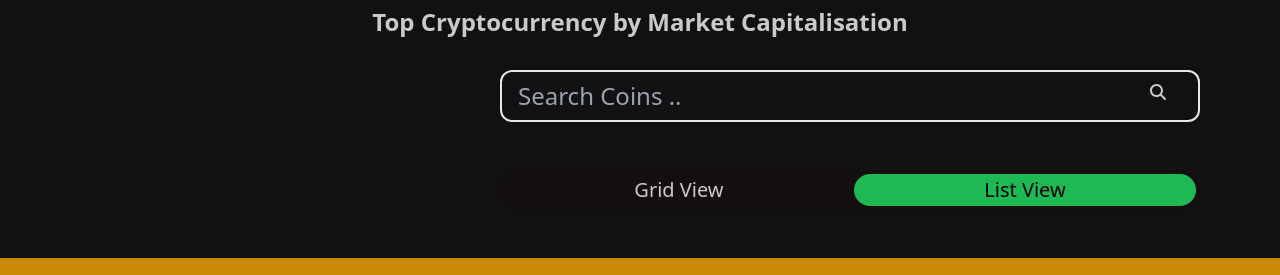
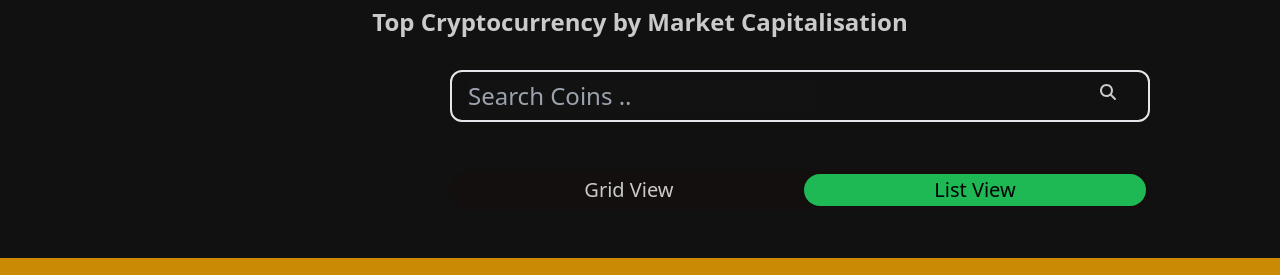
Before and after one commit to devmalya99/BitSafari, a React (Vite) app: page /home in a window 1280 px wide. Shown: the part 510-785 px from the top of the page. Built offline with nearby package versions, Linux system fonts and the light colour scheme; a web font is replaced by a local one.

Commit message:
before update v6

```diff
--- a/src/components/CoinsTable.jsx
+++ b/src/components/CoinsTable.jsx
@@ -3055,7 +3055,7 @@ const CoinsTable = () => {
         Top Cryptocurrency by Market Capitalisation
       </div>
 
-      <div className="flex justify-between border-2 rounded-xl w-full lg:w-[700px] py-2 mt-8 mb-8 lg:ml-[500px]">
+      <div className="flex justify-between border-2 rounded-xl w-full lg:w-[700px] py-2 mt-8 mb-8 lg:ml-[450px]">
 
         <input
         className="ml-4 text-2xl outline-none"
@@ -3068,7 +3068,7 @@ const CoinsTable = () => {
 
       </div>
 
-      <div className="py-4 mb-8 mt-6 w-full md:w-[700px] lg:ml-[500px] ">
+      <div className="py-4 mb-8 mt-6 w-full md:w-[700px] lg:ml-[450px] ">
       <div role="tablist" className="tabs tabs-boxed">
   <a role="tab" className="tab text-xl">Grid View</a>
   <a role="tab" className="tab tab-active text-xl">List View</a>
```
